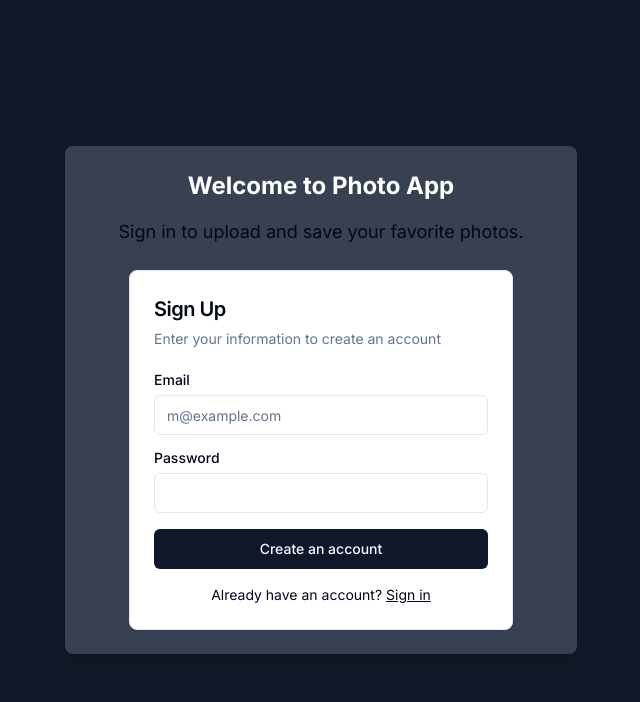
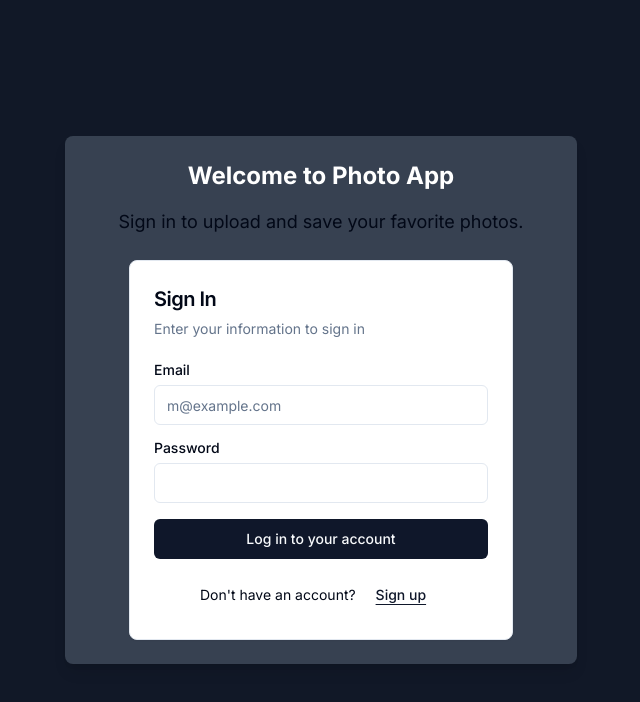
Before and after one commit to Sma-source/photo-app, a Next.js app: page / in a window 1280 px wide. Shown: the top 702 px of the page, without its empty margins (319-959 px from the left). Built offline with nearby package versions, Linux system fonts and the light colour scheme.

Commit message:
add logic to show sign in or sign up i new user or not

```diff
--- a/components/AuthForm.jsx
+++ b/components/AuthForm.jsx
@@ -27,12 +27,26 @@ const AuthForm = () => {
   return (
     <form onSubmit={isNewUser ? handleSignUp : handleLogin}>
       <Card className="mx-auto max-w-sm">
+        {isNewUser ? (
+          <>
             <CardHeader>
               <CardTitle className="text-xl">Sign Up</CardTitle>
               <CardDescription>
                 Enter your information to create an account
               </CardDescription>
             </CardHeader>
+          </>
+        ) : (
+          <>
+            <CardHeader>
+              <CardTitle className="text-xl">Sign In</CardTitle>
+              <CardDescription>
+                Enter your information to sign in
+              </CardDescription>
+            </CardHeader>
+          </>
+        )}
+
         <CardContent>
           <div className="grid gap-4">
             <div className="grid gap-2">
@@ -56,14 +70,35 @@ const AuthForm = () => {
               />
             </div>
             <Button type="submit" className="w-full">
-              Create an account
+              {isNewUser ? "Create an account " : "Log in to your account"}
             </Button>
           </div>
           <div className="mt-4 text-center text-sm">
+            {isNewUser ? (
+              <>
                 Already have an account?{" "}
-            <Link href="#" className="underline">
+                <Button
+                  type="button"
+                  variant="link"
+                  onClick={() => setIsNewUser(false)}
+                  className="underline"
+                >
                   Sign in
-            </Link>
+                </Button>
+              </>
+            ) : (
+              <>
+                Don't have an account?{" "}
+                <Button
+                  type="button"
+                  variant="link"
+                  className="underline"
+                  onClick={() => setIsNewUser(true)}
+                >
+                  Sign up
+                </Button>
+              </>
+            )}
           </div>
         </CardContent>
       </Card>
```
Lines whose indentation alone changed are shown as unchanged.
